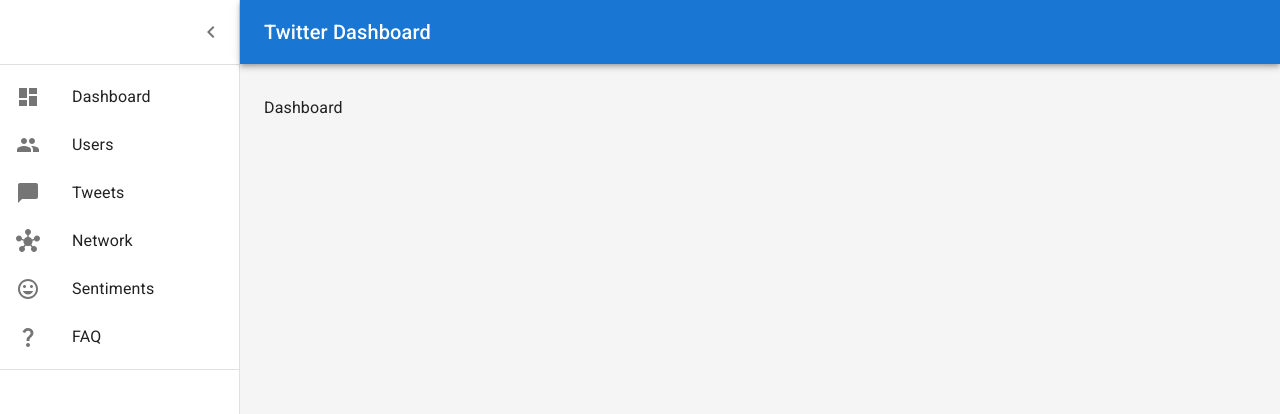
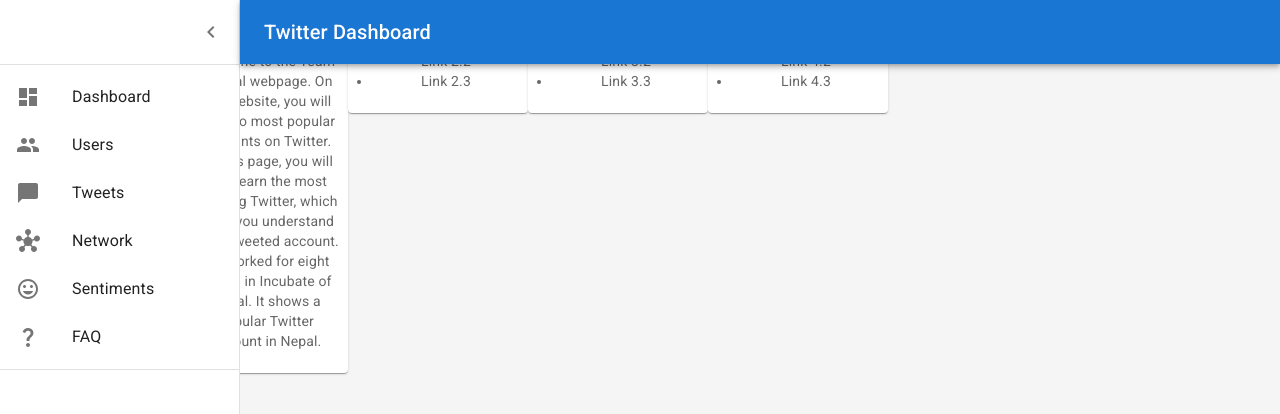
Before and after one commit to nsuman/SanzalWeb, a React (Create React App) app: page / in a window 1280 px wide. Shown: the top 414 px of the page. Built offline with nearby package versions, Linux system fonts and the light colour scheme.

Commit message:
Add Dashboard

```diff
--- a/package.json
+++ b/package.json
@@ -19,7 +19,7 @@
     "react": "^18.2.0",
     "react-dom": "^18.2.0",
     "react-graph-vis": "^1.0.6",
-    "react-scripts": "5.0.1",
+    "react-scripts": "^2.1.3",
     "styled-components": "^5.3.5",
     "title": "^3.5.2",
     "uuidv4": "^6.2.13",
--- a/src/components/Scatter.js
+++ b/src/components/Scatter.js
@@ -1,5 +1,9 @@
 import React, { useState, useEffect } from 'react';
 import { Scatter } from '@ant-design/plots';
+
+
+
+
 
 export default function ScatterChart({dataUrl}) {
   const [data, setData] = useState([]);
@@ -60,5 +64,7 @@
 
   return <div style={{width: "600px", height: "600px"}}>
     <Scatter {...config} />
+
     </div>;
+
 };
--- a/src/pages/Dashboard.js
+++ b/src/pages/Dashboard.js
@@ -1,10 +1,121 @@
 import * as React from 'react';
-import Container from '@mui/material/Container';
+import { styled } from '@mui/material/styles';
+import Box from '@mui/material/Box';
+import Paper from '@mui/material/Paper';
+import Grid from '@mui/material/Grid';
+import Avatar from '@mui/material/Avatar';
+import Typography from '@mui/material/Typography';
+import { flexbox } from '@mui/system';
+
+
+
+
+const StyledPaper = styled(Paper)(({ theme }) => ({
+  backgroundColor: theme.palette.mode === 'dark' ? '#1A2027' : '#fff',
+  ...theme.typography.body2,
+  padding: theme.spacing(1),
+  maxWidth: 400,
+  textAlign:'center',
+
+  color: theme.palette.text.primary,
+
+}));
+
+const Item = styled(Paper)(({ theme }) => ({
+  backgroundColor: theme.palette.mode === 'dark' ? '#1A2027' : '#fff',
+  ...theme.typography.body2,
+  padding: theme.spacing(1),
+  textAlign: 'center',
+  color: theme.palette.text.secondary,
+}));
+
+const message = `Hello, EveryOne. Welcome to the Team Sanjaal webpage. On this website, you will know to most popular Accounts on Twitter. On this page, you will also learn the most treading Twitter, which helps you understand the retweeted account.
+We worked for eight weeks in Incubate of Nepal. It shows a popular Twitter account in Nepal.`;
 
 export default function Dashboard() {
   return (
-    <Container maxWidth="lg" sx={{ mt: 4, mb: 4 }}>
-     Dashboard
-    </Container>
+
+    <Box sx={{ flexGrow: 1 }}>
+
+      <Grid container spacing={5}>
+        <Grid container xs={12} md={7} lg={8} spacing={4}>
+          <Grid xs={6} lg={3}>
+            <Item>
+              <Box
+                id="category-a"
+                sx={{ fontSize: '12px', textTransform: 'uppercase' }}
+              >
+                Category A
+              </Box>
+              <Box component="ul" aria-labelledby="category-a" sx={{ pl: 2 }}>
+                <p>
+                Hello, EveryOne. Welcome to the Team Sanjaal webpage. On this website, you will know to most popular Accounts on Twitter. On this page, you will also learn the most treading Twitter, which helps you understand the retweeted account.
+We worked for eight weeks in Incubate of Nepal. It shows a popular Twitter account in Nepal.
+                </p>
+
+              </Box>
+            </Item>
+          </Grid>
+          <Grid xs={6} lg={3}>
+            <Item>
+              <Box
+                id="category-b"
+                sx={{ fontSize: '12px', textTransform: 'uppercase' }}
+              >
+                Category B
+              </Box>
+              <Box component="ul" aria-labelledby="category-b" sx={{ pl: 2 }}>
+                <li>Link 2.1</li>
+                <li>Link 2.2</li>
+                <li>Link 2.3</li>
+              </Box>
+            </Item>
+          </Grid>
+          <Grid xs={6} lg={3}>
+            <Item>
+              <Box
+                id="category-c"
+                sx={{ fontSize: '12px', textTransform: 'uppercase' }}
+              >
+                Category C
+              </Box>
+              <Box component="ul" aria-labelledby="category-c" sx={{ pl: 2 }}>
+                <li>Link 3.1</li>
+                <li>Link 3.2</li>
+                <li>Link 3.3</li>
+              </Box>
+            </Item>
+          </Grid>
+          <Grid xs={6} lg={3}>
+            <Item>
+              <Box
+                id="category-d"
+                sx={{ fontSize: '12px', textTransform: 'uppercase' }}
+              >
+                Category D
+              </Box>
+              <Box component="ul" aria-labelledby="category-d" sx={{ pl: 2 }}>
+                <li>Link 4.1</li>
+                <li>Link 4.2</li>
+                <li>Link 4.3</li>
+              </Box>
+            </Item>
+          </Grid>
+        </Grid>
+        <Grid
+          xs={12}
+          container
+          justifyContent="space-between"
+          alignItems="center"
+          flexDirection={{ xs: 'column', sm: 'row' }}
+          sx={{ fontSize: '12px' }}
+        >
+          <Grid container columnSpacing={1} sx={{ order: { xs: 1, sm: 2 } }}>
+          </Grid>
+        </Grid>
+      </Grid>
+
+    </Box>
+
   )
 };
```
Also changed, not shown: 1 other file (tests, documents, lock files or other folders).
